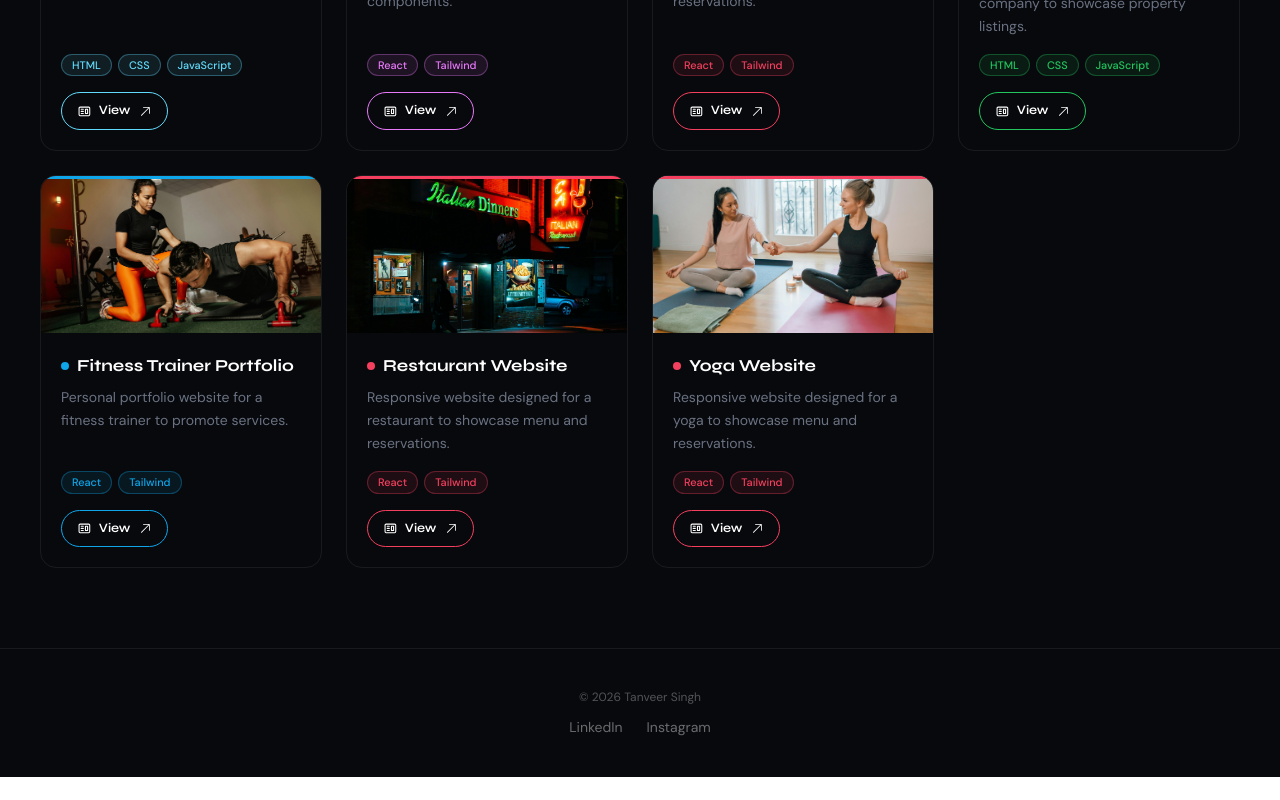
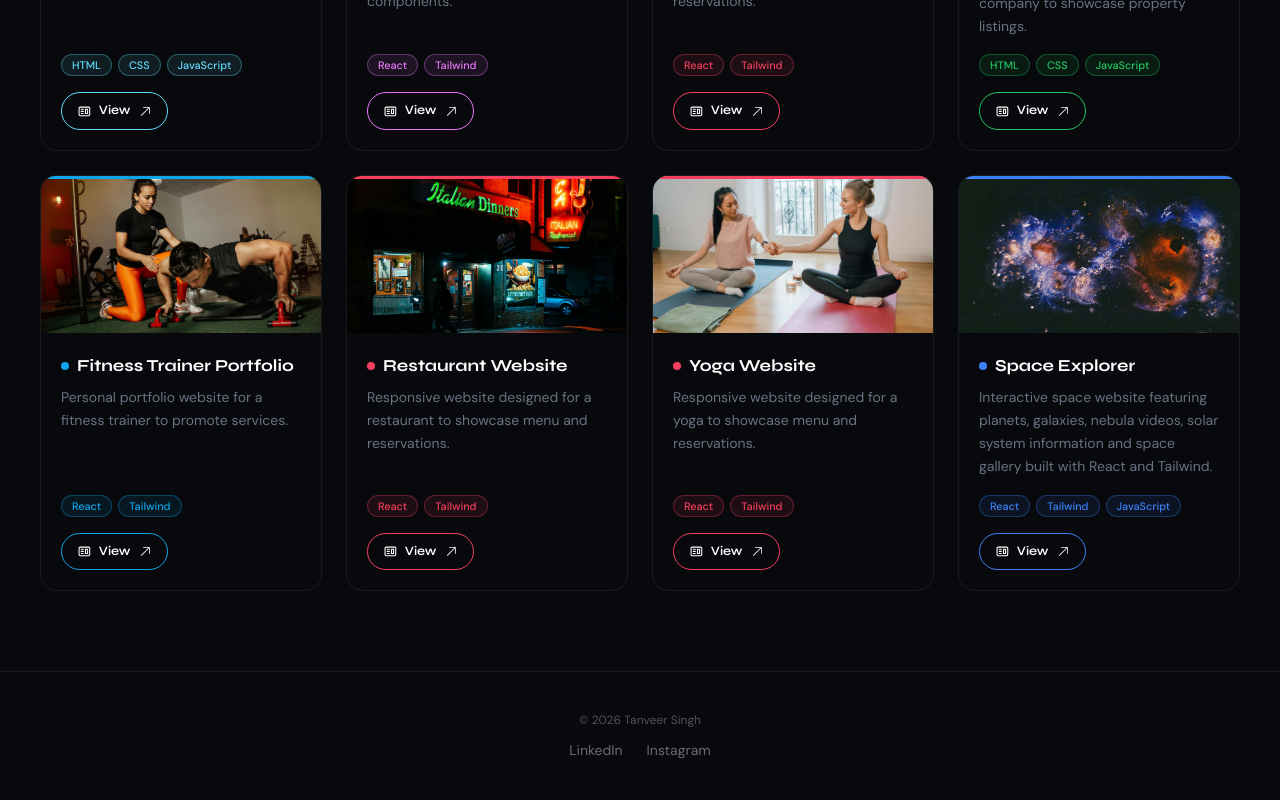
Before and after one commit to tanveersinghh85446-hue/PORTFOLIO, a React (Vite) app: page /Project in a window 1280 px wide. Shown: the part 1011-1811 px from the top of the page. Before the commit the page ends 1788 px from the top, so only its background shows below. Built offline with nearby package versions, Linux system fonts and the light colour scheme.

Commit message:
Added space project to portfolio

```diff
--- a/src/Pages/Project.jsx
+++ b/src/Pages/Project.jsx
@@ -5,18 +5,114 @@ import { HiArrowUpRight } from "react-icons/hi2"
 import { motion } from "framer-motion"
 
 const projects = [
-  { title: "Nursery Website", description: "A modern Nursery Website built with React and Tailwind CSS.", image: "Nursery.jpg", tech: ["HTML", "CSS", "React", "Tailwind"], github: "https://plants-gamma-murex.vercel.app/", accent: "indigo", accentHex: "#4f6ef7" },
-  { title: "E-Commerce UI", description: "Responsive e-commerce frontend with product pages and cart UI.", image: "E-Commerce.jpg", tech: ["React", "Tailwind", "JavaScript"], github: "https://e-commerce-zeta-eosin-y5a7jm8f0m.vercel.app/", accent: "purple", accentHex: "#a855f7" },
-  { title: "Landing Page", description: "High converting business landing page with modern UI and animations.", image: "Landing Page.jpg", tech: ["HTML", "CSS", "JavaScript"], github: "https://landing-theta-five-94.vercel.app/", accent: "emerald", accentHex: "#10b981" },
-  { title: "Blog Website", description: "Clean blog platform with responsive layout and article pages.", image: "Blog.jpg", tech: ["React", "Tailwind"], github: "https://blog-rose-five-83.vercel.app/", accent: "amber", accentHex: "#f59e0b" },
-  { title: "Business Website", description: "Professional business website for small companies and startups.", image: "Business.jpg", tech: ["HTML", "CSS", "JavaScript"], github: "#", accent: "cyan", accentHex: "#61dbfb" },
-  { title: "Dashboard UI", description: "Modern admin dashboard interface with charts and reusable components.", image: "Dashbord.jpg", tech: ["React", "Tailwind"], github: "#", accent: "fuchsia", accentHex: "#e879f9" },
-  { title: "Hotel Website", description: "Responsive website designed for a Hotel to showcase menu and reservations.", image: "Hotal.jpg", tech: ["React", "Tailwind"], github: "https://hotel-ruddy-seven.vercel.app/", accent: "rose", accentHex: "#f43f5e" },
-  { title: "Real Estate Landing Page", description: "Landing page for a real estate company to showcase property listings.", image: "Real Estate.jpg", tech: ["HTML", "CSS", "JavaScript"], github: "https://estate-plum-psi.vercel.app/", accent: "green", accentHex: "#22c55e" },
-  { title: "Fitness Trainer Portfolio", description: "Personal portfolio website for a fitness trainer to promote services.", image: "Fitness.jpg", tech: ["React", "Tailwind"], github: "https://gym-alpha-ashy.vercel.app/", accent: "sky", accentHex: "#0ea5e9" },
-  { title: "Restaurant Website", description: "Responsive website designed for a restaurant to showcase menu and reservations.", image: "Restaurant.jpg", tech: ["React", "Tailwind"], github: "https://restaurant-52fh.vercel.app/", accent: "rose", accentHex: "#f43f5e" },
-  { title: "Yoga Website", description: "Responsive website designed for a yoga to showcase menu and reservations.", image: "Yoga.jpg", tech: ["React", "Tailwind"], github: "https://yoga-lilac.vercel.app/", accent: "rose", accentHex: "#f43f5e" }
-
+  {
+    title: "Nursery Website",
+    description: "A modern Nursery Website built with React and Tailwind CSS.",
+    image: "Nursery.jpg",
+    tech: ["HTML", "CSS", "React", "Tailwind"],
+    github: "https://plants-gamma-murex.vercel.app/",
+    accent: "indigo",
+    accentHex: "#4f6ef7"
+  },
+  {
+    title: "E-Commerce UI",
+    description: "Responsive e-commerce frontend with product pages and cart UI.",
+    image: "E-Commerce.jpg",
+    tech: ["React", "Tailwind", "JavaScript"],
+    github: "https://e-commerce-zeta-eosin-y5a7jm8f0m.vercel.app/",
+    accent: "purple",
+    accentHex: "#a855f7"
+  },
+  {
+    title: "Landing Page",
+    description: "High converting business landing page with modern UI and animations.",
+    image: "Landing Page.jpg",
+    tech: ["HTML", "CSS", "JavaScript"],
+    github: "https://landing-theta-five-94.vercel.app/",
+    accent: "emerald",
+    accentHex: "#10b981"
+  },
+  {
+    title: "Blog Website",
+    description: "Clean blog platform with responsive layout and article pages.",
+    image: "Blog.jpg",
+    tech: ["React", "Tailwind"],
+    github: "https://blog-rose-five-83.vercel.app/",
+    accent: "amber",
+    accentHex: "#f59e0b"
+  },
+  {
+    title: "Business Website",
+    description: "Professional business website for small companies and startups.",
+    image: "Business.jpg",
+    tech: ["HTML", "CSS", "JavaScript"],
+    github: "#",
+    accent: "cyan",
+    accentHex: "#61dbfb"
+  },
+  {
+    title: "Dashboard UI",
+    description: "Modern admin dashboard interface with charts and reusable components.",
+    image: "Dashbord.jpg",
+    tech: ["React", "Tailwind"],
+    github: "#",
+    accent: "fuchsia",
+    accentHex: "#e879f9"
+  },
+  {
+    title: "Hotel Website",
+    description: "Responsive website designed for a Hotel to showcase menu and reservations.",
+    image: "Hotal.jpg",
+    tech: ["React", "Tailwind"],
+    github: "https://hotel-ruddy-seven.vercel.app/",
+    accent: "rose",
+    accentHex: "#f43f5e"
+  },
+  {
+    title: "Real Estate Landing Page",
+    description: "Landing page for a real estate company to showcase property listings.",
+    image: "Real Estate.jpg",
+    tech: ["HTML", "CSS", "JavaScript"],
+    github: "https://estate-plum-psi.vercel.app/",
+    accent: "green",
+    accentHex: "#22c55e"
+  },
+  {
+    title: "Fitness Trainer Portfolio",
+    description: "Personal portfolio website for a fitness trainer to promote services.",
+    image: "Fitness.jpg",
+    tech: ["React", "Tailwind"],
+    github: "https://gym-alpha-ashy.vercel.app/",
+    accent: "sky",
+    accentHex: "#0ea5e9"
+  },
+  {
+    title: "Restaurant Website",
+    description: "Responsive website designed for a restaurant to showcase menu and reservations.",
+    image: "Restaurant.jpg",
+    tech: ["React", "Tailwind"],
+    github: "https://restaurant-52fh.vercel.app/",
+    accent: "rose",
+    accentHex: "#f43f5e"
+  },
+  {
+    title: "Yoga Website",
+    description: "Responsive website designed for a yoga to showcase menu and reservations.",
+    image: "Yoga.jpg",
+    tech: ["React", "Tailwind"],
+    github: "https://yoga-lilac.vercel.app/",
+    accent: "rose",
+    accentHex: "#f43f5e"
+  },
+  {
+    title: "Space Explorer",
+    description: "Interactive space website featuring planets, galaxies, nebula videos, solar system information and space gallery built with React and Tailwind.",
+    image: "Space.jpg",
+    tech: ["React", "Tailwind", "JavaScript"],
+    github: "https://space-mu-blush.vercel.app/",
+    accent: "blue",
+    accentHex: "#3b82f6"
+  }
 ]
 
 function resolveImage(filename) {
```
Also changed, not shown: public/Space.jpg (added).
